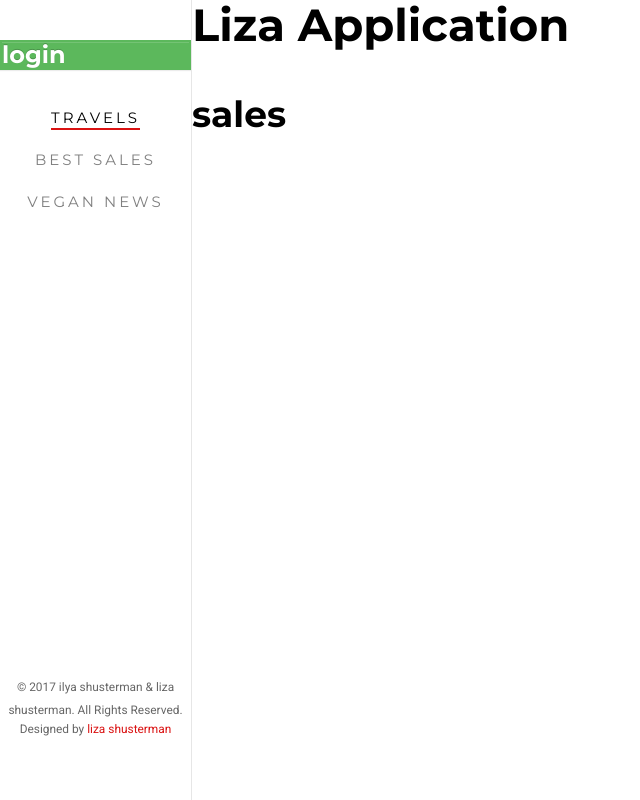
After one commit to ilyashusterman/Liz, a Django app: page /sales/ in a window 1280 px wide. The commit adds this page. Shown: the whole page, without its empty margins (0-640 px from the left). Run offline with Django 3.2, Linux system fonts and the light colour scheme; some libraries are stand-ins or nearby versions.

Commit message:
added sales page

```diff
--- a/main/templates/base.html
+++ b/main/templates/base.html
@@ -38,7 +38,7 @@
                 {% endif %}
 				<ul>
 					<li class="fh5co-active"><a href="/">Travels</a></li>
-					<li><a href="/">Best Sales</a></li>
+					<li><a href='{% url 'sales' %}'>Best Sales</a></li>
 					<li><a href="/">Vegan news</a></li>
 				</ul>
 			</nav>
@@ -51,6 +51,7 @@
 		</aside>
 
     <div id="fh5co-main">
+    <h2 class='fh5co-heading ' >Liza Application </h2>
         {% block content %}
         {% endblock %}
     </div>
--- a/main/templates/home.html
+++ b/main/templates/home.html
@@ -4,7 +4,7 @@
 
 {% block content %}
 			<div class='fh5co-narrow-content'>
-				<h2 class='fh5co-heading ' >Liza Application <span>See more Travels</span></h2>
+				<h2 class='fh5co-heading ' ><span>See more Travels</span></h2>
 
 				<div class='row '>
                     {% for travel in travels %}
--- /dev/null
+++ b/main/templates/sales.html
@@ -0,0 +1,7 @@
+{% extends 'base.html' %}
+
+{% load staticfiles %}
+
+{% block content %}
+<h1>sales</h1>
+{% endblock %}
--- a/main/urls.py
+++ b/main/urls.py
@@ -10,7 +10,8 @@ urlpatterns = [
     url(r'^user/(\w+)/$', views.profile, name='profile'),
     url(r'^login/$', views.login_view, name='login'),
     url(r'^logout/$', views.logout_view, name='logout'),
-    url(r'^like_trip/$', views.like_trip, name='like_trip')
+    url(r'^like_trip/$', views.like_trip, name='like_trip'),
+    url(r'^sales/$', views.sales, name='sales'),
 ]
 
 if settings.DEBUG:
--- a/main/views.py
+++ b/main/views.py
@@ -99,3 +99,7 @@ def like_trip(request):
             trip.likes = likes
             trip.save()
     return HttpResponse(likes)
+
+
+def sales(request):
+    return render(request, 'sales.html', {'sales': {}})
```
